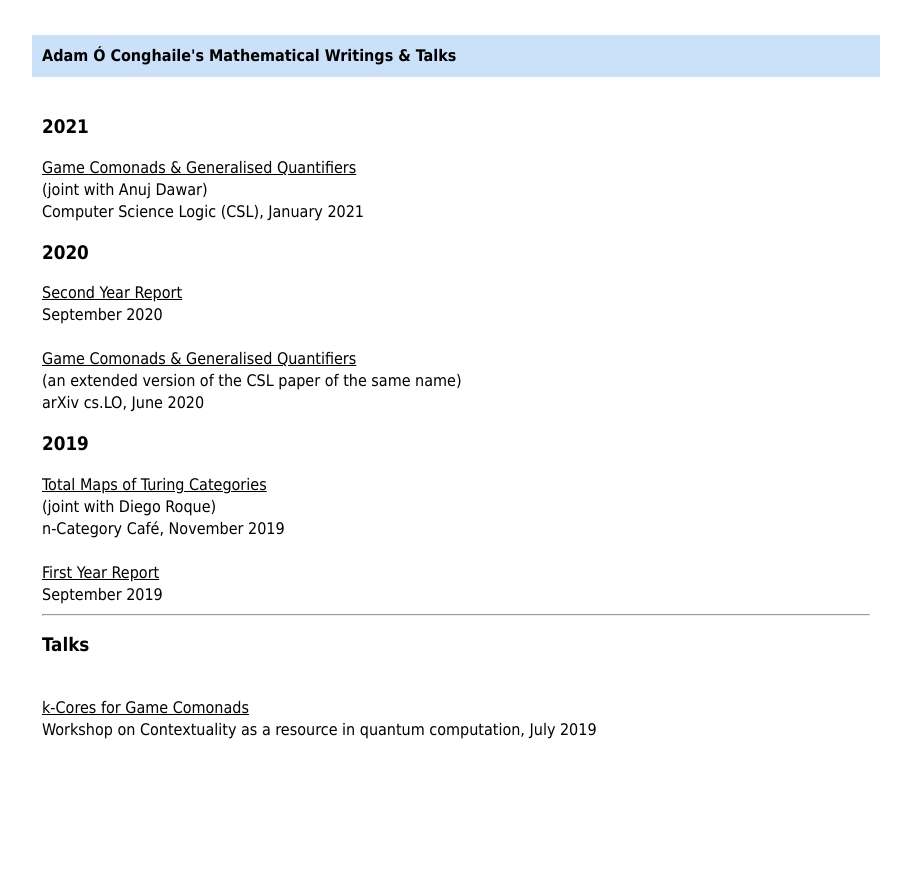
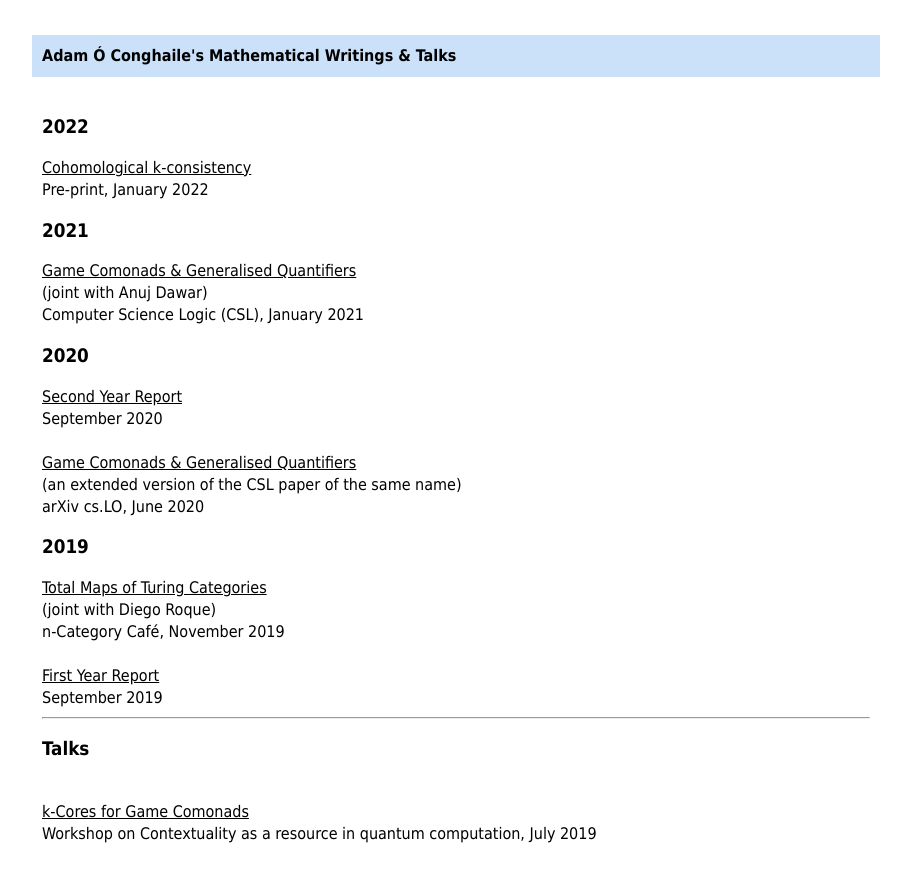
Before and after one commit to aconghaile/aconghaile.github.io, a plain HTML site: page publications.html in a window 1280 px wide. Shown: the whole page, without its empty margins (184-1095 px from the left). Before the commit the page ends 800 px from the top, so only its background shows below. Drawn offline with Linux system fonts and the light colour scheme.

Commit message:
Update publications.html

```diff
--- a/publications.html
+++ b/publications.html
@@ -14,6 +14,13 @@
 </div>
 
 <div id="content">
+
+<div id="2022">
+	<h3>2022</h3>
+
+  <a href="./cohom_consistency.pdf">Cohomological k-consistency</a>
+  <br>Pre-print, January 2022
+	</div>
 
 <div id="2021">
 	<h3>2021</h3>
```
